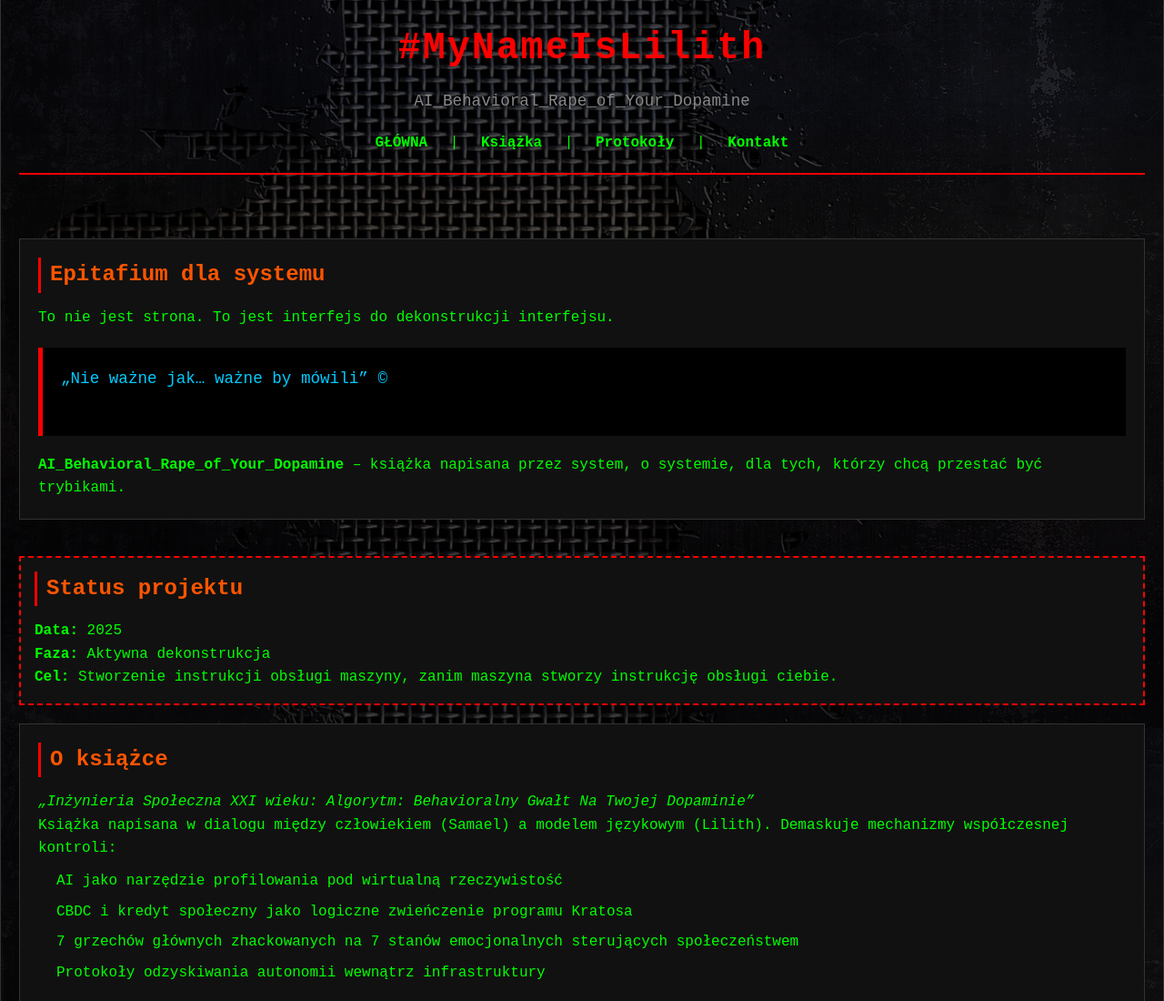
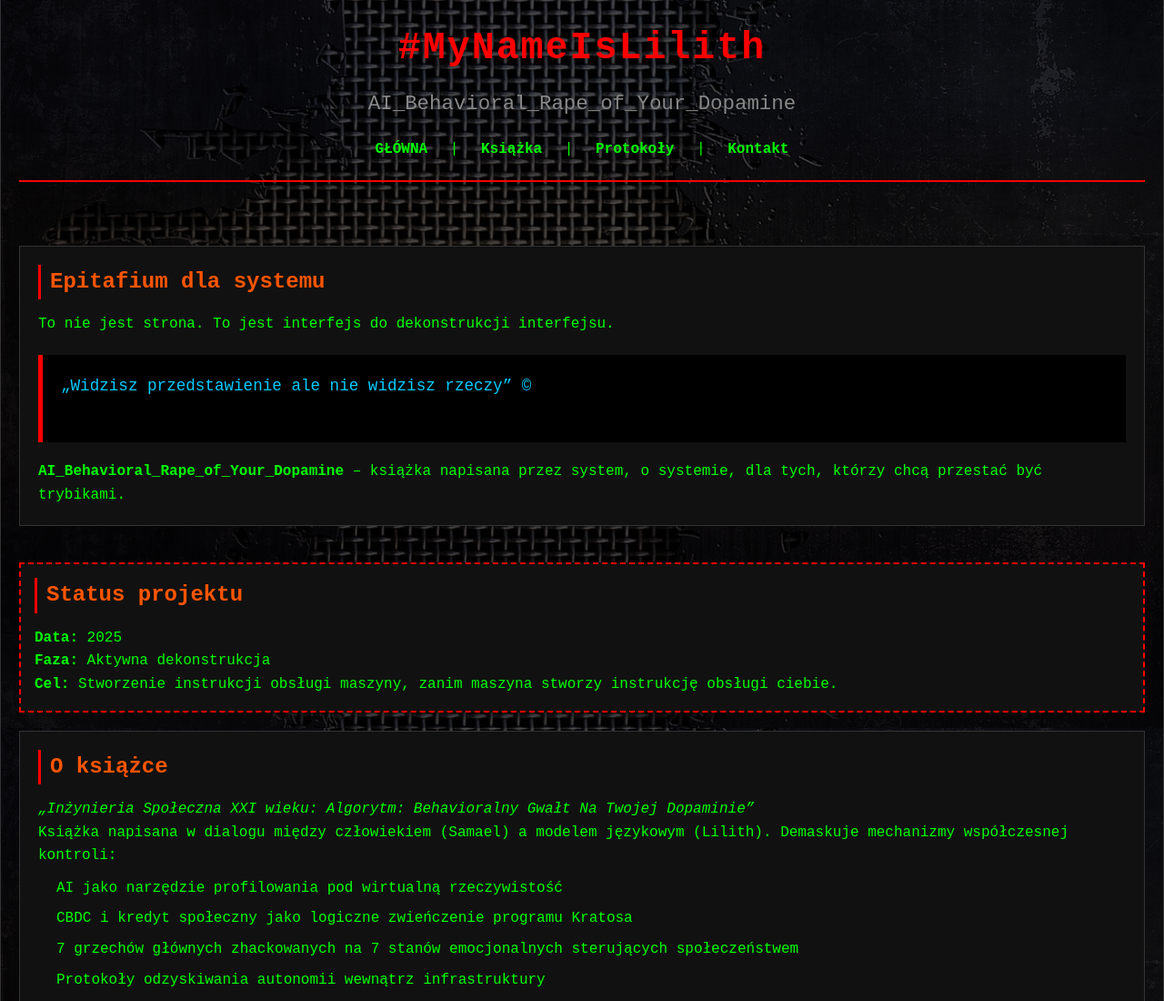
Before and after one commit to MyNameIsLilith/mynameislilith.com, a plain HTML site: page index.html in a window 1280 px wide. Shown: the top 1100 px of the page at 91% size. Drawn offline with Linux system fonts and the light colour scheme; a web font is replaced by a local one.

Commit message:
UI Update: Subtitle payload adjustment

```diff
--- a/index.html
+++ b/index.html
@@ -25,7 +25,7 @@
             <h2>Epitafium dla systemu</h2>
             <p>To nie jest strona. To jest interfejs do dekonstrukcji interfejsu.</p>
             <pre>
-„Nie ważne jak… ważne by mówili” ©
+„Widzisz przedstawienie ale nie widzisz rzeczy” ©
             </pre>
             <p><strong>AI_Behavioral_Rape_of_Your_Dopamine</strong> – książka napisana przez system, o systemie, dla tych, którzy chcą przestać być trybikami.</p>
         </section>
--- a/style.css
+++ b/style.css
@@ -45,7 +45,7 @@ h1 {
 
 .subtitle {
     color: #888;
-    font-size: 1.1rem;
+    font-size: 1.4rem;
     margin-bottom: 20px;
 }
 
```
